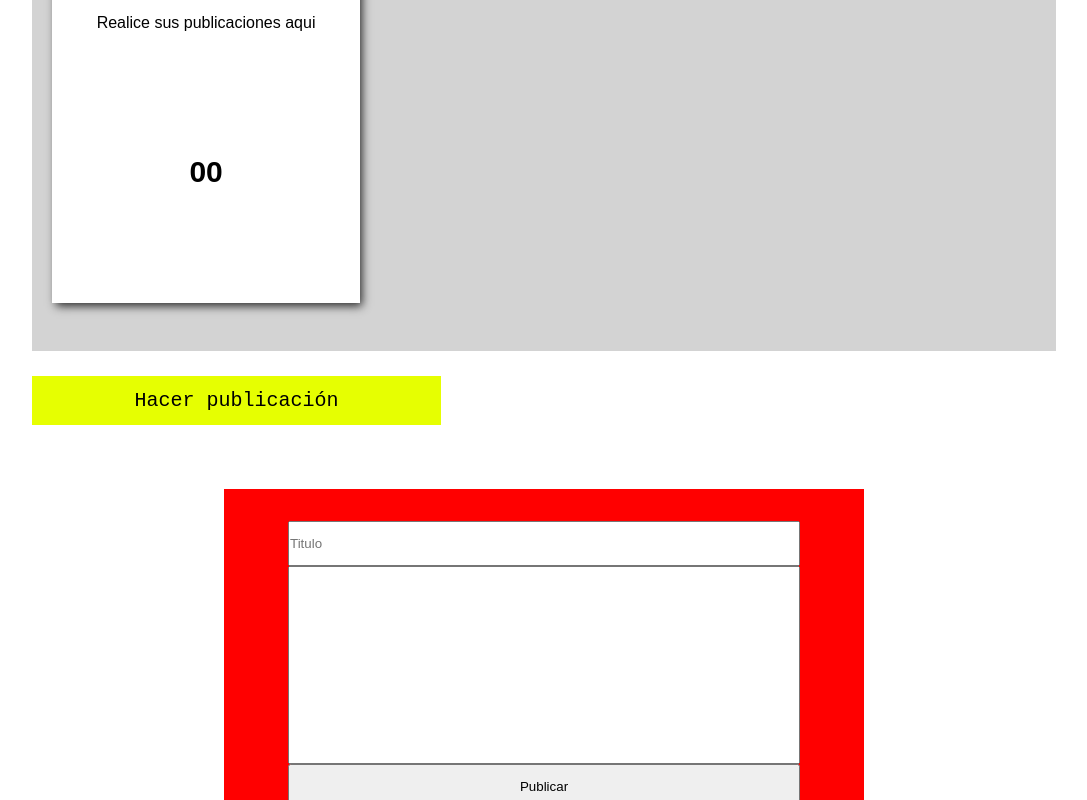
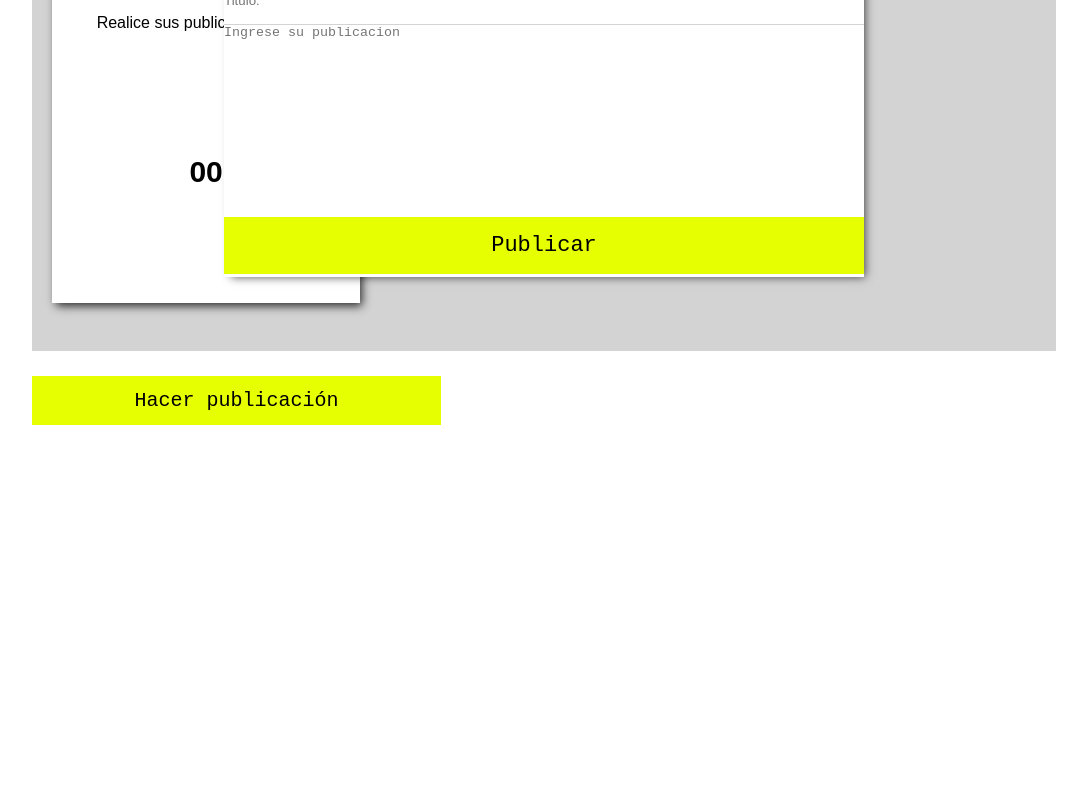
Before and after one commit to andrescamiloocampo/proyectoVueCli, a Vue app: page /Login in a window 1280 px wide. Both pictures are taken after a click on the button "Hacer publicación". Shown: the part 1087-1887 px from the top of the page, without its empty margins (96-1183 px from the left). Built offline with nearby package versions, Linux system fonts and the light colour scheme; no server answers.

Commit message:
Formulario de post

```diff
--- a/package.json
+++ b/package.json
@@ -8,8 +8,11 @@
     "lint": "vue-cli-service lint"
   },
   "dependencies": {
+    "axios": "^1.3.3",
     "core-js": "^3.8.3",
-    "vue": "^3.2.13"
+    "vue": "^3.2.13",
+    "vue-axios": "^3.5.2",
+    "vue-router": "^4.0.13"
   },
   "devDependencies": {
     "@babel/core": "^7.12.16",
--- a/src/components/bodyArticles.vue
+++ b/src/components/bodyArticles.vue
@@ -1,24 +1,15 @@
 <template>
-  <input
-    type="text"
-    id="buscador"
-    placeholder="Buscar publicación"
-    v-model="buscado"
-    @mouseleave="buscar"
-  />
+  <input type="text" id="buscador" placeholder="Buscar publicación" v-model="buscado" @change="buscar" />
   <section class="publicaciones">
-    <article
-      class="publicacion"
-      v-for="publicacion in publicaciones" v-bind:key="publicacion"
-    >
-      <h1 :class="{found:publicacion.active}">{{ publicacion.name }}</h1>
+    <article class="publicacion" v-for="publicacion in publicaciones" v-bind:key="publicacion">
+      <h1 :class="{ found: publicacion.active }">{{ publicacion.name }}</h1>
       <br /><br />
       <p>{{ publicacion.body }}</p>
       <h2>
         {{
           publicacion.indice == 0
-            ? "0" + publicacion.indice
-            : publicacion.indice
+          ? "0" + publicacion.indice
+          : publicacion.indice
         }}
       </h2>
     </article>
@@ -26,9 +17,10 @@
   <button @click="publicar = !publicar">Hacer publicación</button>
 
   <section class="formulario" v-show="publicar">
-    <form action="#" @submit.prevent="publish">
-      <input type="text" placeholder="Titulo" v-model="titulo" id="texto" />
-      <textarea name="" id="" cols="30" rows="10" v-model="cuerpo"></textarea>
+    <form action="#" @submit.prevent="publishB">
+      <input type="text" placeholder="Titulo:" v-model="titulo" id="texto" required/>
+      <textarea name="" id="" cols="30" rows="10" v-model="cuerpo" placeholder="Ingrese su publicacion" required>
+      </textarea>
       <input type="submit" value="Publicar" @click="publishB" id="publicar" />
     </form>
   </section>
@@ -66,19 +58,25 @@ export default {
         body: this.cuerpo,
         indice: this.indice,
       };
+      this.publicar = !this.publicar;
       this.publicaciones.push(content);
       this.titulo = "";
       this.cuerpo = "";
     },
-    buscar(){
+    buscar() {
       let busqueda = this.buscado;
       this.publicaciones.forEach(function (publicacion) {
-        (publicacion.name == busqueda)?publicacion.active = true : publicacion.active = false
+        // (publicacion.name == busqueda)?publicacion.active = true : publicacion.active = false
+        if (publicacion.name == busqueda) {
+          publicacion.active = true
+        } else {
+          publicacion.active = false
+        }
       });
     },
   },
 
-  mounted(){
+  mounted() {
   }
 };
 </script>
@@ -93,6 +91,7 @@ export default {
   margin-left: 10%;
   width: 77.8%;
 }
+
 .publicaciones {
   width: 80%;
   height: 40%;
@@ -112,6 +111,7 @@ export default {
 .publicaciones::-webkit-scrollbar {
   width: 1px;
 }
+
 .publicaciones::-webkit-scrollbar-thumb {
   background-color: black;
 }
@@ -167,7 +167,7 @@ button {
   margin-top: 2%;
 }
 
-button:hover {
+button:hover,form #publicar:hover{
   background-color: rgb(79, 226, 91);
   color: white;
   cursor: pointer;
@@ -176,35 +176,50 @@ button:hover {
 form {
   display: flex;
   flex-direction: column;
-  width: 80%;
-  margin-left: 10%;
-  margin-top: 5%;
+  width: 100%;
 }
 
 form textarea {
   resize: none;
-  height: 60%;
+  height: 64%;
+  border: none;
 }
 
 form #texto {
   padding-top: 2.5%;
   padding-bottom: 2.5%;
+  border: none;
+  border-bottom: solid;
+  border-width: 1px;
+  border-color: lightgray;
 }
 
 form #publicar {
   padding-top: 2.5%;
   padding-bottom: 2.5%;
+  font-family: monospace;
+  font-size: 22px;
+  border: none;
+  margin-bottom: 0%;
+  cursor: pointer;
+  background-color: rgb(230, 255, 1);
 }
 
 .formulario {
   width: 50%;
-  height: 30%;
+  height: 25%;
   margin-left: 25%;
-  margin-top: 5%;
+  margin-top: -35%;
   display: flex;
-  background-color: red;
+  background-color: #fff;
+  box-shadow: 4px 3px 9px -3px rgba(0, 0, 0, 0.69);
   font-size: 24px;
   font-family: monospace;
+  position: relative;
+}
+
+.found {
+  color: rgb(79, 226, 91);
 }
 
 @media (max-width: 800px) {
@@ -213,6 +228,7 @@ form #publicar {
     width: 80%;
     margin-left: 10%;
   }
+
   .publicacion {
     width: 80%;
     height: 100%;
@@ -223,8 +239,9 @@ form #publicar {
     margin-top: 45%;
   }
 
-}
-.found{
-  color: rgb(79, 226, 91);
+  .formulario{
+    background-color:none;
+  }
+
 }
 </style>
--- a/src/main.js
+++ b/src/main.js
@@ -1,4 +1,7 @@
 import { createApp } from 'vue'
 import App from './App.vue'
+// import axios from 'axios'
+// import VueAxios from 'vue-axios'
+// import router from './router'
 
 createApp(App).mount('#app')
```
Also changed, not shown: src/router/index.js (added, +17 -0 lines), src/views/Login.vue (added, +13 -0 lines), 1 other file (tests, documents, lock files or other folders).
